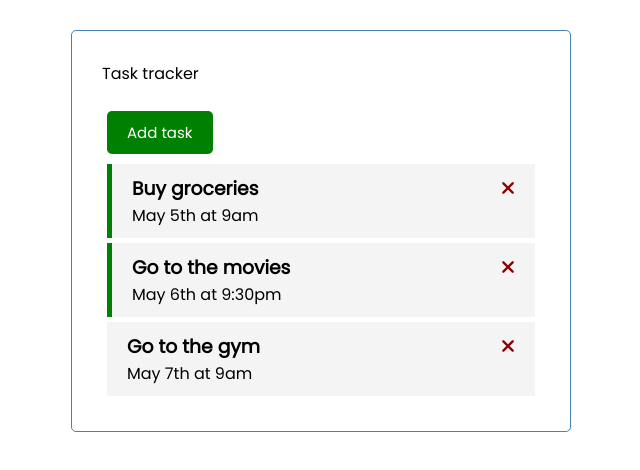
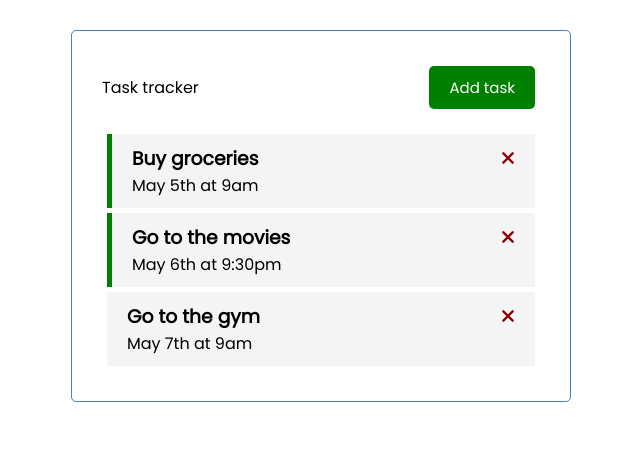
Before and after one commit to uxmoon/vue-task-tracker, a Vue app: page / in a window 1280 px wide. Shown: the top 470 px of the page, without its empty margins (319-959 px from the left). Built offline with nearby package versions, Linux system fonts and the light colour scheme.

Commit message:
Fix markup layout

```diff
--- a/src/components/Header.vue
+++ b/src/components/Header.vue
@@ -1,6 +1,8 @@
 <template>
-  <header>{{title}}</header>
-  <Button text="Add task" color="green" />
+  <header>
+    {{title}}
+    <Button text="Add task" color="green" />
+  </header>
 </template>
 
 <script>
```
